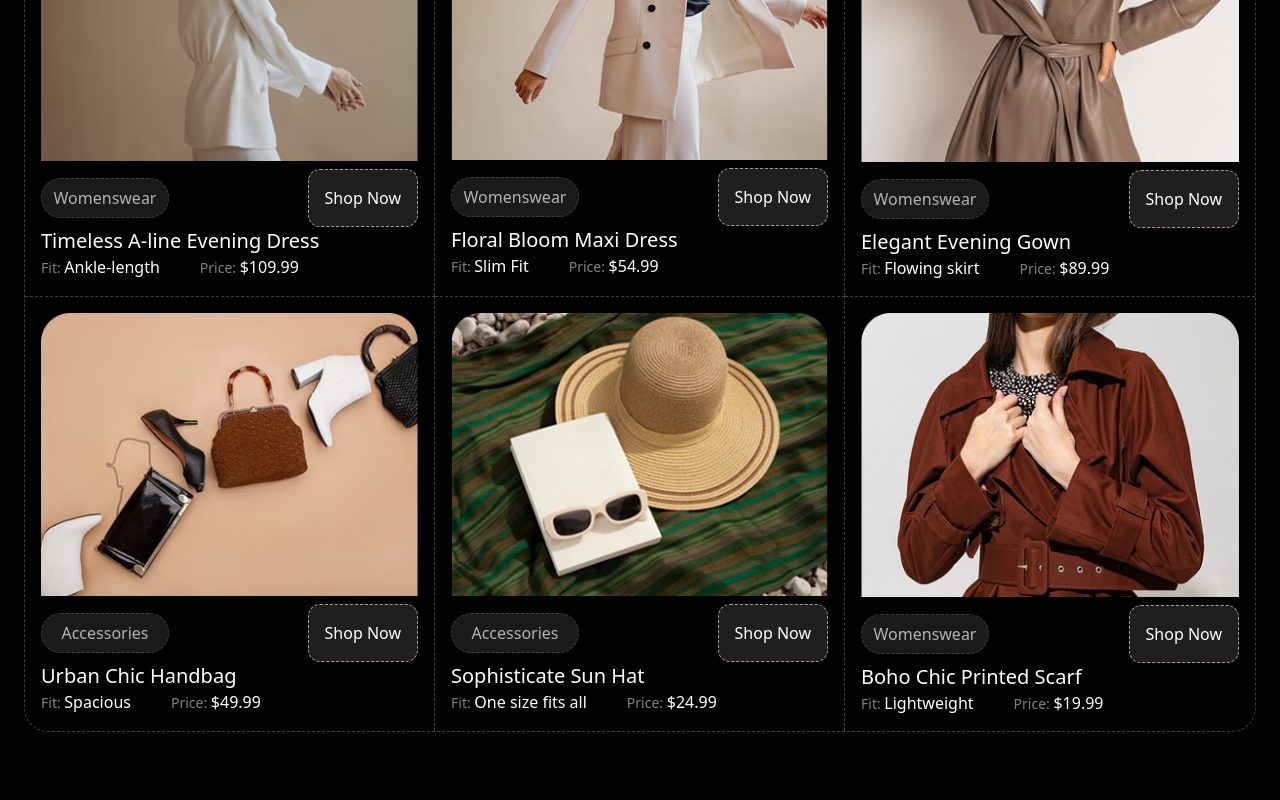
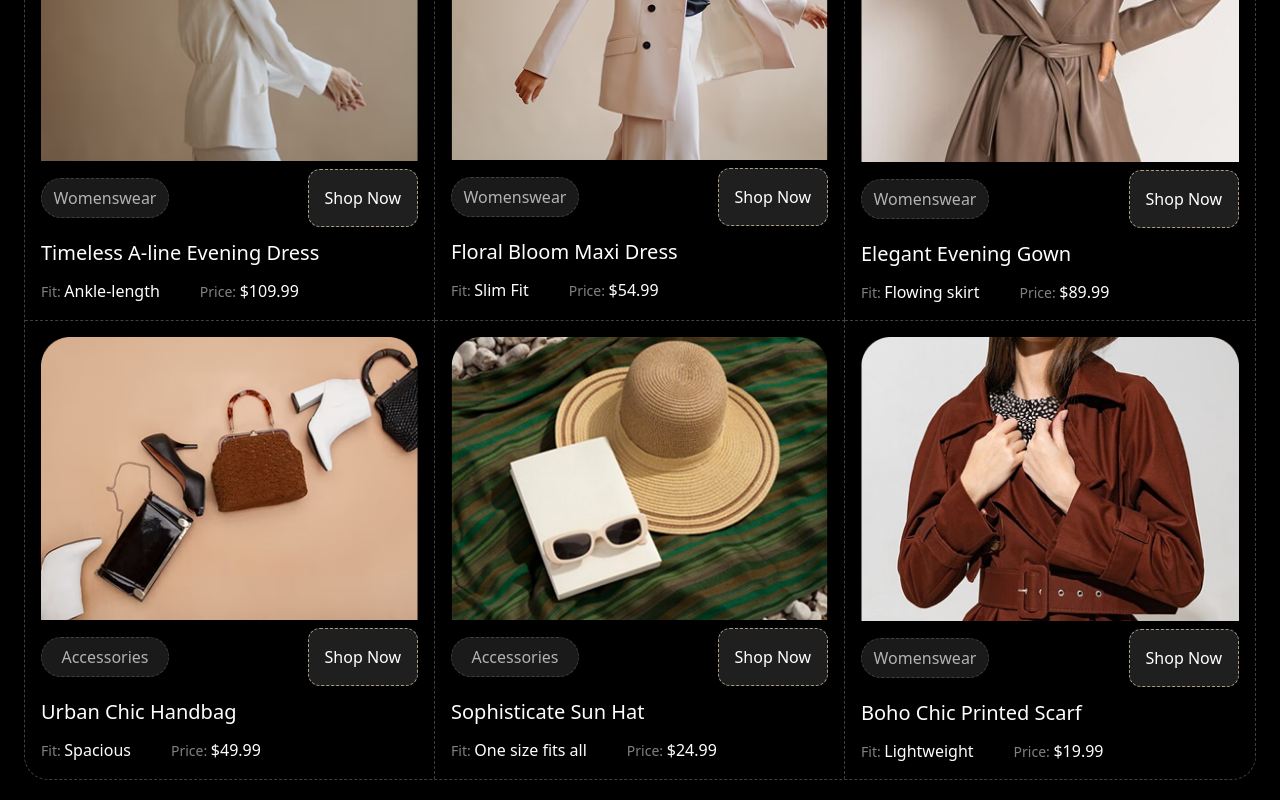
Before and after one commit to Medo971808/Markly, a Nuxt app: page / in a window 1280 px wide. Shown: the part 2980-3780 px from the top of the page. Before the commit the page ends 3732 px from the top, so only its background shows below. Built offline with nearby package versions, Linux system fonts and the light colour scheme.

Commit message:
my for xl size

```diff
--- a/app/components/Home/Section4.vue
+++ b/app/components/Home/Section4.vue
@@ -17,7 +17,7 @@
                         <NuxtLink to="/shop" class="bg-[#1F1F1F] p-4 rounded-xl border border-dashed border-[#AE9B84]">Shop Now</NuxtLink>
                     </section>
                     <section class=" w-full">
-                        <p class="text-xl text-left">Timeless A-line Evening Dress</p>
+                        <p class="text-xl text-left xl:my-3">Timeless A-line Evening Dress</p>
                         <section class="flex items-center">
                             <p class="mr-10 text-[#81807E] text-[14px]">Fit: <span class="text-white text-[16px]">Ankle-length</span></p>
                             <p class="text-[#81807E] text-[14px]">Price: <span class="text-white text-[16px]">$109.99</span></p>
@@ -31,7 +31,7 @@
                         <NuxtLink to="/shop" class="bg-[#1F1F1F] p-4 rounded-xl border border-dashed border-[#AE9B84]">Shop Now</NuxtLink>
                     </section>
                     <section class=" w-full">
-                        <p class="text-xl text-left">Floral Bloom Maxi Dress</p>
+                        <p class="text-xl text-left xl:my-3">Floral Bloom Maxi Dress</p>
                         <section class="flex items-center">
                             <p class="mr-10 text-[#81807E] text-[14px]">Fit: <span class="text-white text-[16px]">Slim Fit</span></p>
                             <p class="text-[#81807E] text-[14px]">Price: <span class="text-white text-[16px]">$54.99</span></p>
@@ -45,7 +45,7 @@
                         <NuxtLink to="/shop" class="bg-[#1F1F1F] p-4 rounded-xl border border-dashed border-[#AE9B84]">Shop Now</NuxtLink>
                     </section>
                     <section class=" w-full">
-                        <p class="text-xl text-left">Elegant Evening Gown</p>
+                        <p class="text-xl text-left xl:my-3">Elegant Evening Gown</p>
                         <section class="flex items-center">
                             <p class="mr-10 text-[#81807E] text-[14px]">Fit: <span class="text-white text-[16px]">Flowing skirt</span></p>
                             <p class="text-[#81807E] text-[14px]">Price: <span class="text-white text-[16px]">$89.99</span></p>
@@ -59,7 +59,7 @@
                         <NuxtLink to="/shop" class="bg-[#1F1F1F] p-4 rounded-xl border border-dashed border-[#AE9B84]">Shop Now</NuxtLink>
                     </section>
                     <section class=" w-full">
-                        <p class="text-xl text-left">Urban Chic Handbag</p>
+                        <p class="text-xl text-left xl:my-3">Urban Chic Handbag</p>
                         <section class="flex items-center">
                             <p class="mr-10 text-[#81807E] text-[14px]">Fit: <span class="text-white text-[16px]">Spacious</span></p>
                             <p class="text-[#81807E] text-[14px]">Price: <span class="text-white text-[16px]">$49.99</span></p>
@@ -73,7 +73,7 @@
                         <NuxtLink to="/shop" class="bg-[#1F1F1F] p-4 rounded-xl border border-dashed border-[#AE9B84]">Shop Now</NuxtLink>
                     </section>
                     <section class=" w-full">
-                        <p class="text-xl text-left">Sophisticate Sun Hat</p>
+                        <p class="text-xl text-left xl:my-3">Sophisticate Sun Hat</p>
                         <section class="flex items-center">
                             <p class="mr-10 text-[#81807E] text-[14px]">Fit: <span class="text-white text-[16px]">One size fits all</span></p>
                             <p class="text-[#81807E] text-[14px]">Price: <span class="text-white text-[16px]">$24.99</span></p>
@@ -87,7 +87,7 @@
                         <NuxtLink to="/shop" class="bg-[#1F1F1F] p-4 rounded-xl border border-dashed border-[#AE9B84]">Shop Now</NuxtLink>
                     </section>
                     <section class=" w-full">
-                        <p class="text-xl text-left">Boho Chic Printed Scarf</p>
+                        <p class="text-xl text-left xl:my-3">Boho Chic Printed Scarf</p>
                         <section class="flex items-center">
                             <p class="mr-10 text-[#81807E] text-[14px]">Fit: <span class="text-white text-[16px]">Lightweight</span></p>
                             <p class="text-[#81807E] text-[14px]">Price: <span class="text-white text-[16px]">$19.99</span></p>
```
